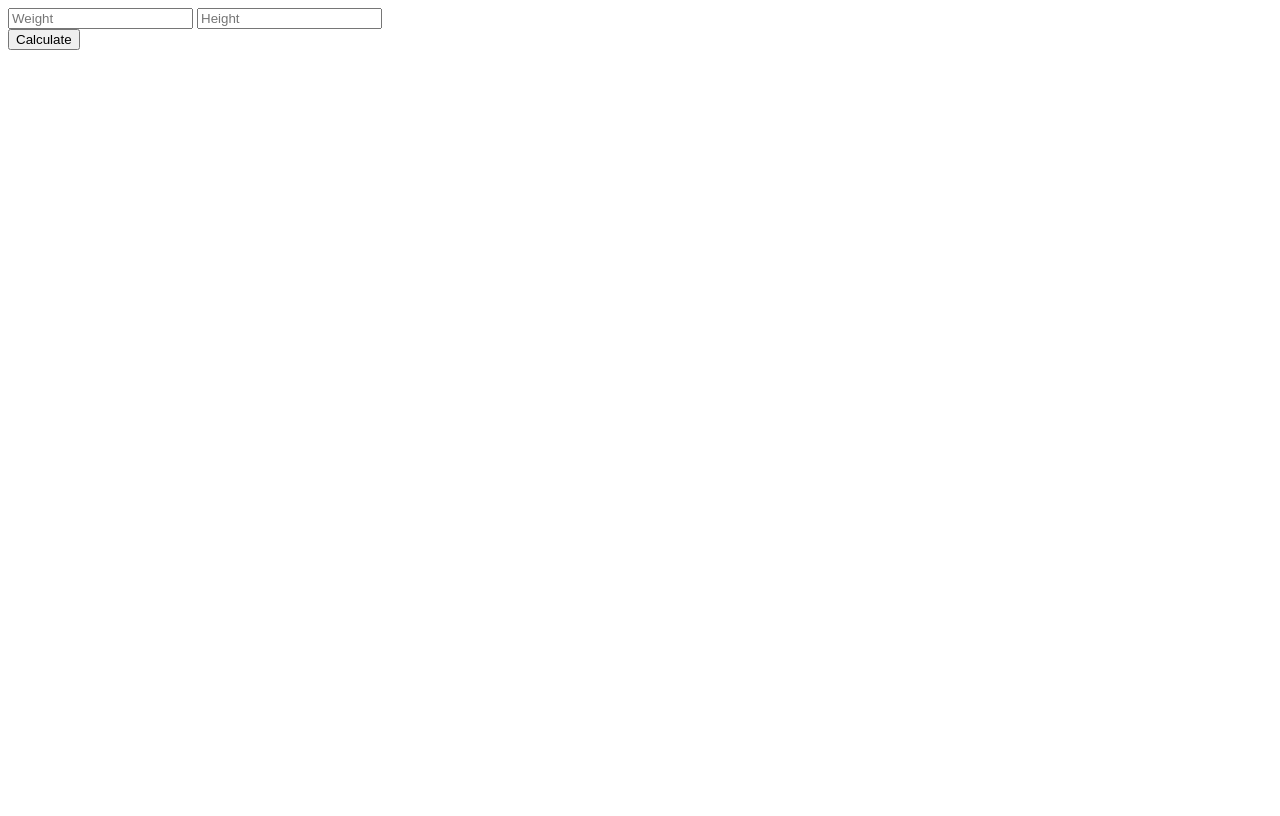
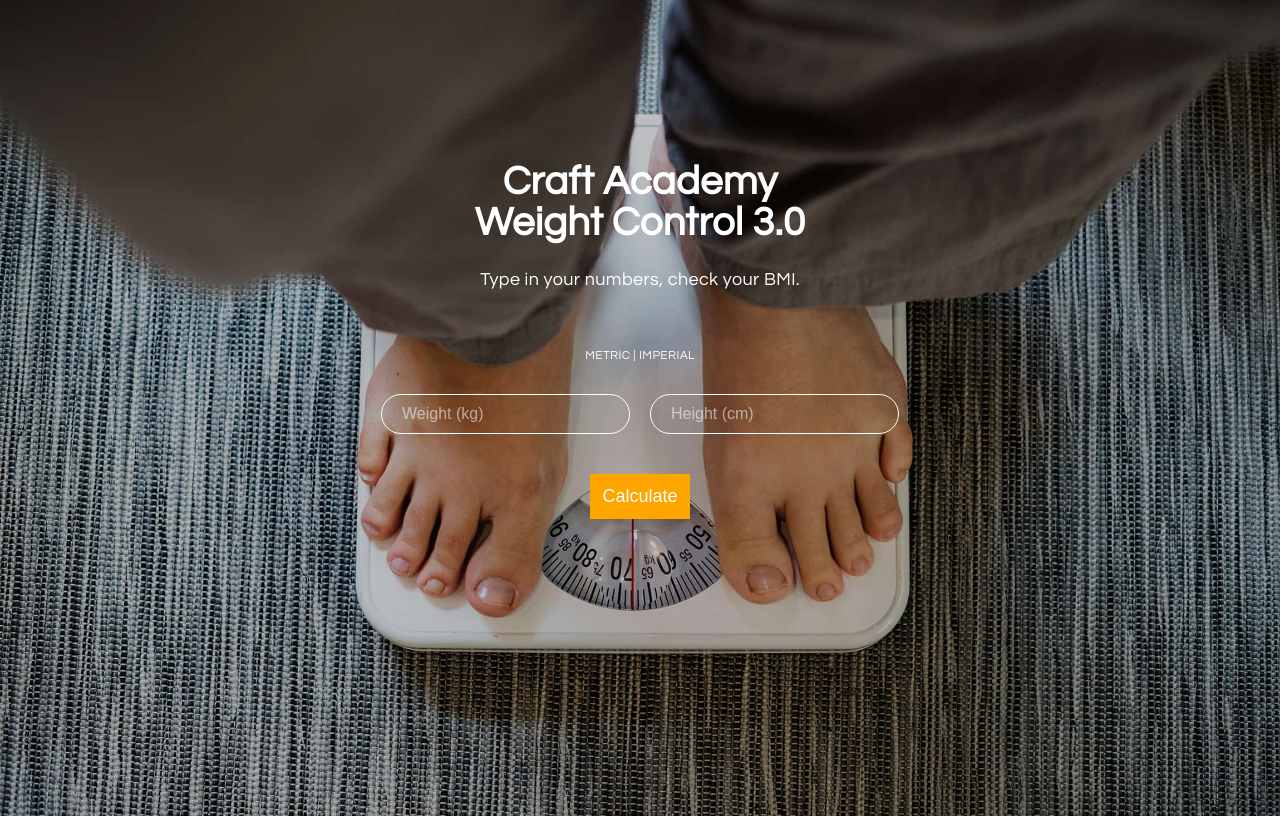
Before and after one commit to stefankarlberg/BMI, a website: page src/index.html in a window 1280 px wide. Drawn offline with Linux system fonts and the light colour scheme.

Commit message:
added css

```diff
--- /dev/null
+++ b/src/css/bmi_style.css
@@ -0,0 +1,103 @@
+@import url('https://fonts.googleapis.com/css?family=Questrial');
+
+h1 {
+    font-family: 'Questrial', sans-serif;
+    font-size:40px;
+    color: white;
+    text-align: center;
+    letter-spacing: 0.3px;
+}
+
+p{
+    font-family: 'Questrial', sans-serif;
+    font-size:18px;
+    color: white;
+    text-align: center;
+    letter-spacing: 0.4px;
+}
+
+p.bmi_switcher{
+    font-size:12px;
+}
+
+#display_message p {
+    font-size:15px;
+    color: white;
+    text-align: center
+}
+
+#display_value p {
+    font-size:15px;
+    color: white;
+    text-align: center
+}
+
+body {
+    background-image: url('../images/background_bmi.jpg') ;
+    background-position: center center;
+    background-repeat: no-repeat;
+    background-size: cover;
+    height: 100vh;
+}
+
+input {
+    font-size: 16px;
+    padding: 10px 20px 10px 20px;
+    margin: 10px;
+    background: none;
+    color: white;
+    border: 1px solid white;
+    border-radius: 24px;
+}
+
+input::placeholder { color:#ffffff8c; }
+
+#bmi_button {
+    background-color: orange;
+    border: none;
+    text-decoration: none;
+    color: white;
+    padding: 12px;
+    cursor: pointer;
+    font-size: 18px;
+    margin-top: 20px;
+}
+
+button{
+    margin: 0 auto;
+    display: block;
+}
+
+#bmi_welcome {
+    padding-top: 10%;
+    max-width: 80%;
+    margin: auto;
+    position: relative;
+
+}
+
+#bmi_matt {
+    padding-top: 30px;
+    max-width: 80%;
+    margin: auto;
+    position: relative;
+    margin-bottom: 0px;
+}
+
+#bmi_calc {
+    height: 400px;
+    width: 500px;
+    margin: auto;
+    width: 90%;
+}
+
+#metric-inputs {
+    margin: auto;
+    display: table;
+    padding: 10px;
+}
+
+#calculate {
+    margin: auto;
+    display: table;
+}
--- a/src/index.html
+++ b/src/index.html
@@ -7,20 +7,34 @@
     <title></title>
     <script src="js/person.js"></script>
     <script src="js/bmi_calculator.js"></script>
+    <link rel="stylesheet" href="css/bmi_style.css">
 </head>
 
 <body>
+    <div id = "bmi_welcome">
+        <h1>Craft Academy</br>Weight Control 3.0</h1>
+        <p>Type in your numbers, check your BMI.</p>
+
+    </div>
+    <div id = "bmi_matt">
+        <p class="bmi_switcher">
+            <span id="metric">METRIC </span>  |  <span id="imperial"> IMPERIAL</span>
+        </p>
+    </div>
+    <div id = "bmi_calc">
     <form id="calculate">
         <div id="metric-inputs">
-            <input type="text" id="weight-in-kgs" placeholder="Weight">
-            <input type="text" id="height-in-cm" placeholder="Height">
+            <input type="text" id="weight-in-kgs" placeholder="Weight (kg)">
+            <input type="text" id="height-in-cm" placeholder="Height (cm)">
         </div>
 
-        <button type="submit" value="Calculate"> Calculate </button>
+        <button type="submit" id="bmi_button" value="Calculate"> Calculate </button>
     </form>
     <div>
-        <span id="display_value"></span>
-        <span id="display_message"></span>
+        <p><span id="display_value"></span>
+        <span id="display_message"></span></p>
+    </div>
+
     </div>
 
     <script type="text/javascript">
```
Also changed, not shown: src/images/background_bmi.jpg (added).
